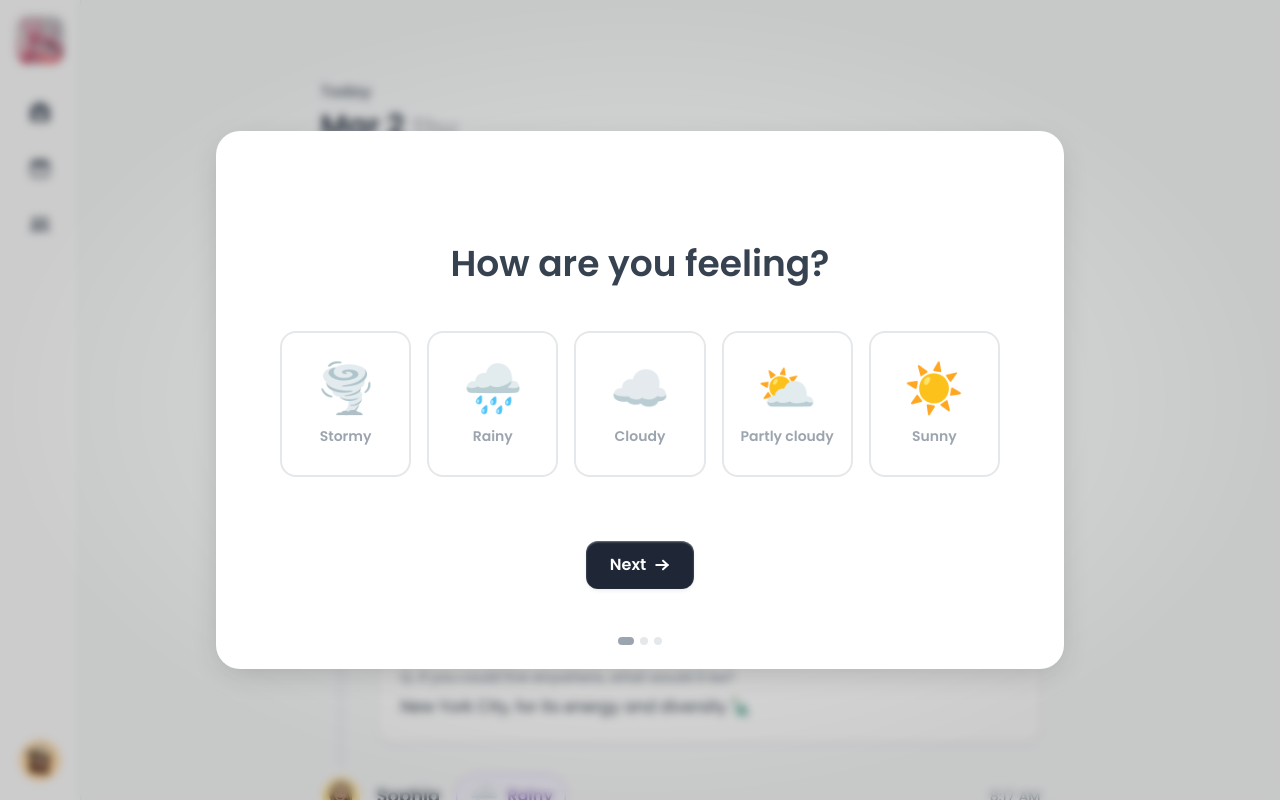
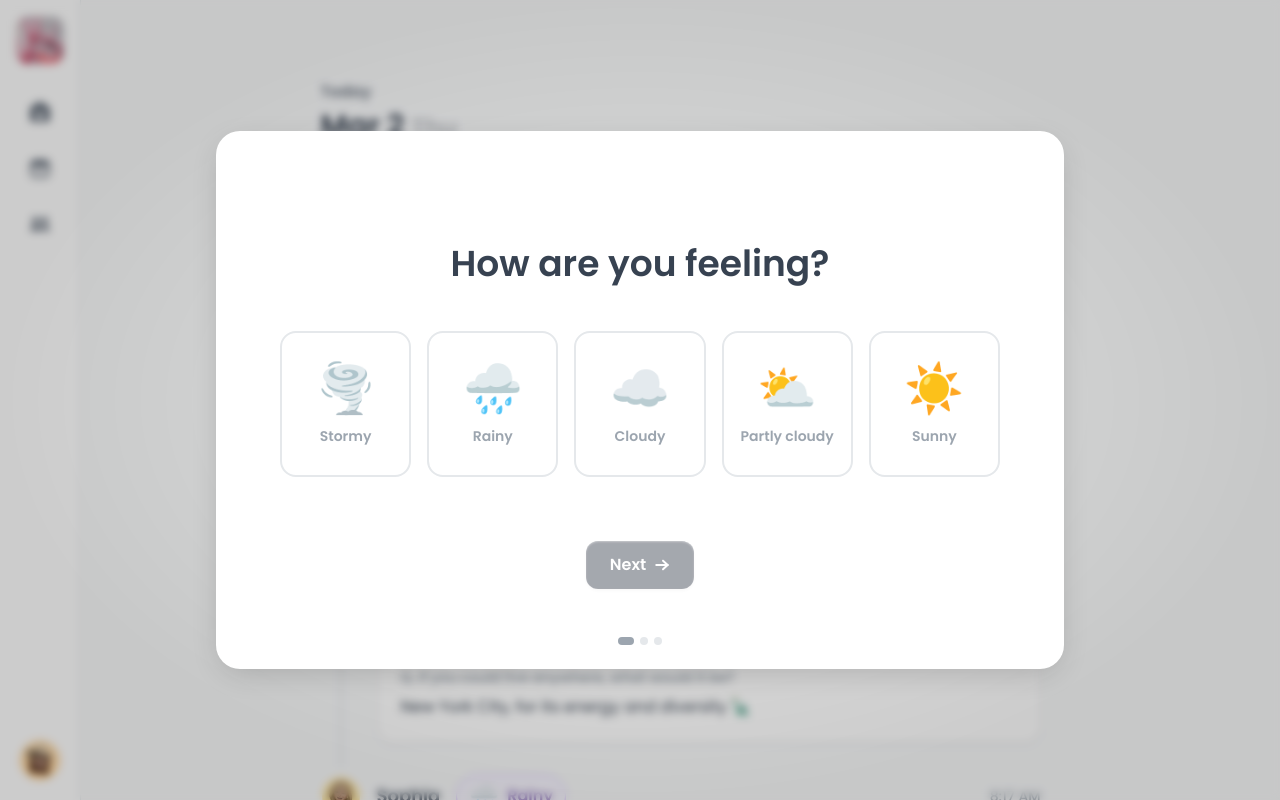
Before and after one commit to nucumo/team-share-app, a Next.js app: page / in a window 1280 px wide. Both pictures are taken after a click on the button "Get started". Shown: the top 800 px of the page. Built offline with nearby package versions, Linux system fonts and the light colour scheme.

Commit message:
Add validation to form of feeling

```diff
--- a/src/components/DailyDialog/Feeling.tsx
+++ b/src/components/DailyDialog/Feeling.tsx
@@ -2,31 +2,51 @@ import { DialogTitle } from "../Dialog/Title";
 import { FeelingChoices } from "../Feeling/Choices";
 import { CommonButton } from "../Button/Common";
 import { Feelings } from "@/constants/feelings";
+import { zodResolver } from "@hookform/resolvers/zod";
+import { Controller, useForm } from "react-hook-form";
+import { z } from "zod";
+
+const schema = z.object({
+  feeling: z
+    .number()
+    .or(z.string().transform(Number))
+    .refine((val) => val > -1, "Please select one of the moods."),
+});
+
+type Inputs = z.infer<typeof schema>;
 
 interface Props {
   onClickNext: () => void;
 }
 
 export const DailyDialogFeeling = ({ onClickNext }: Props) => {
+  const { control, handleSubmit, formState } = useForm<Inputs>({
+    defaultValues: { feeling: -1 },
+    resolver: zodResolver(schema),
+  });
+
+  const onSubmit = () => {
+    onClickNext();
+  };
   return (
     <>
+      <form onSubmit={handleSubmit(onSubmit)}>
         <div className="mx-10 mt-10 pb-4 pt-0.5">
           <DialogTitle>How are you feeling?</DialogTitle>
           <div className="mt-10">
-          <FeelingChoices
-            feelings={Feelings}
+            <Controller
               name="feeling"
-            onChange={() => {
-              return;
-            }}
+              control={control}
+              render={({ field }) => <FeelingChoices feelings={Feelings} {...field} />}
             />
           </div>
         </div>
         <div className={"mx-auto my-12 flex justify-center gap-4"}>
-        <CommonButton icon="arrow-right" onClick={onClickNext}>
+          <CommonButton type="submit" icon="arrow-right" disabled={!formState.isValid}>
             Next
           </CommonButton>
         </div>
+      </form>
     </>
   );
 };
```
Lines whose indentation alone changed are shown as unchanged.
